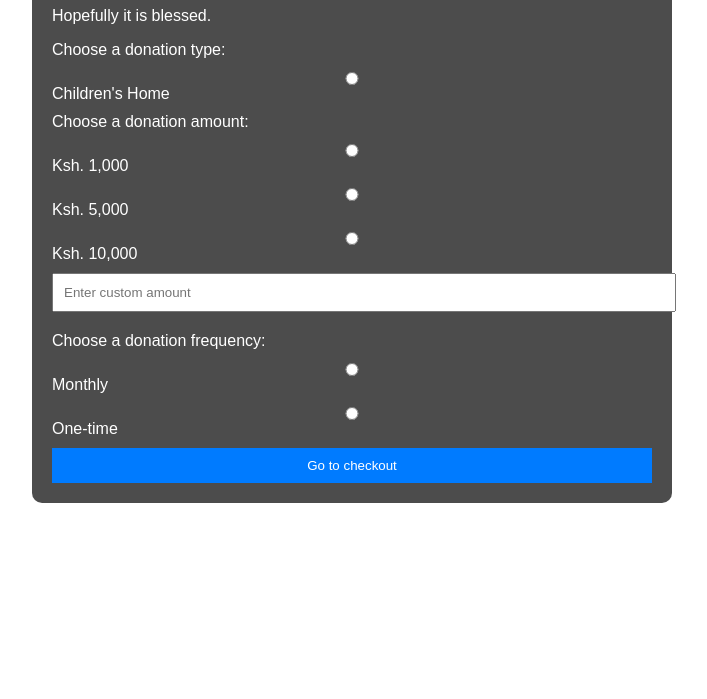
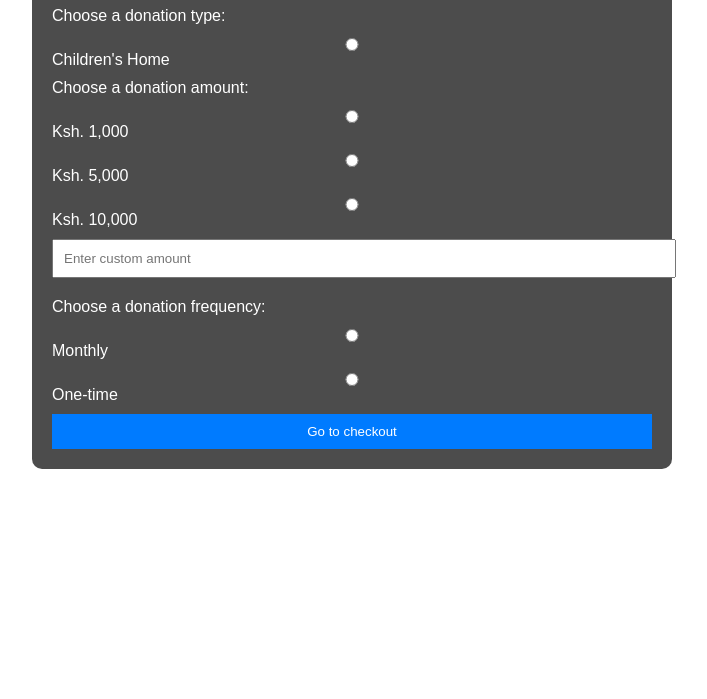
Before and after one commit to inderpal-cs/APT4080_Volunteering_App, a plain HTML site: page donations.html in a window 1280 px wide. Shown: the part 101-800 px from the top of the page, without its empty margins (288-995 px from the left). Drawn offline with Linux system fonts and the light colour scheme.

Commit message:
Update donations.html

```diff
--- a/donations.html
+++ b/donations.html
@@ -9,7 +9,6 @@
 <body>
     <div class="container">
         <h1>Welcome to the donation page</h1>
-        <p>Hopefully it is blessed.</p>
         <form>
             <label for="donationType">Choose a donation type:</label>
             <input type="radio" id="childrenHome" name="donationType" value="Children's Home">
```
